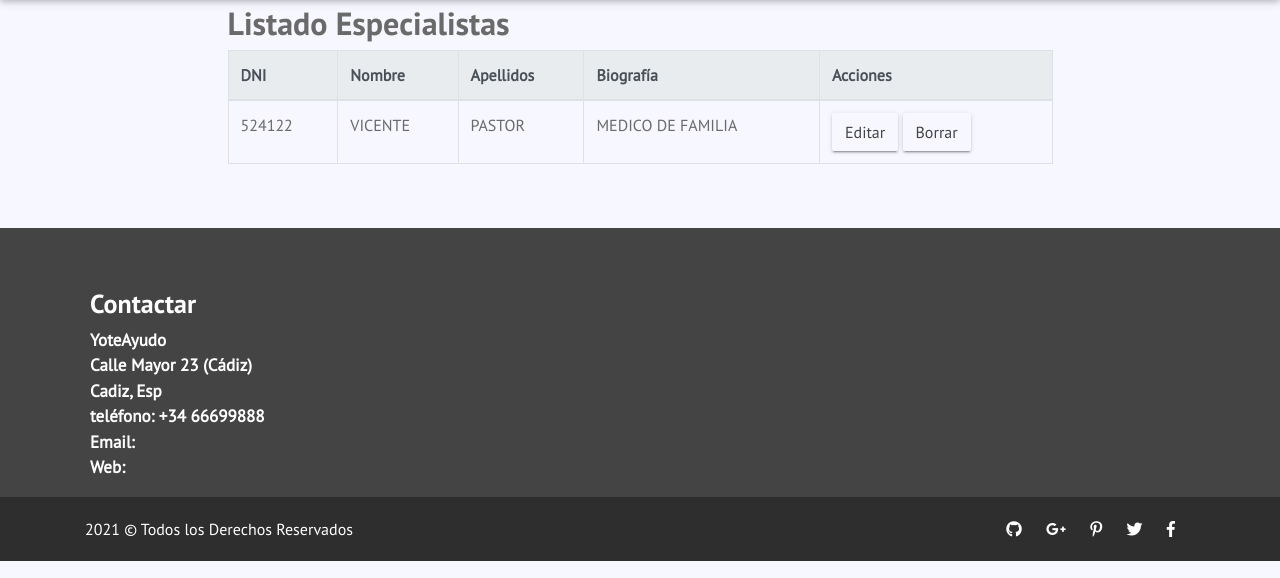
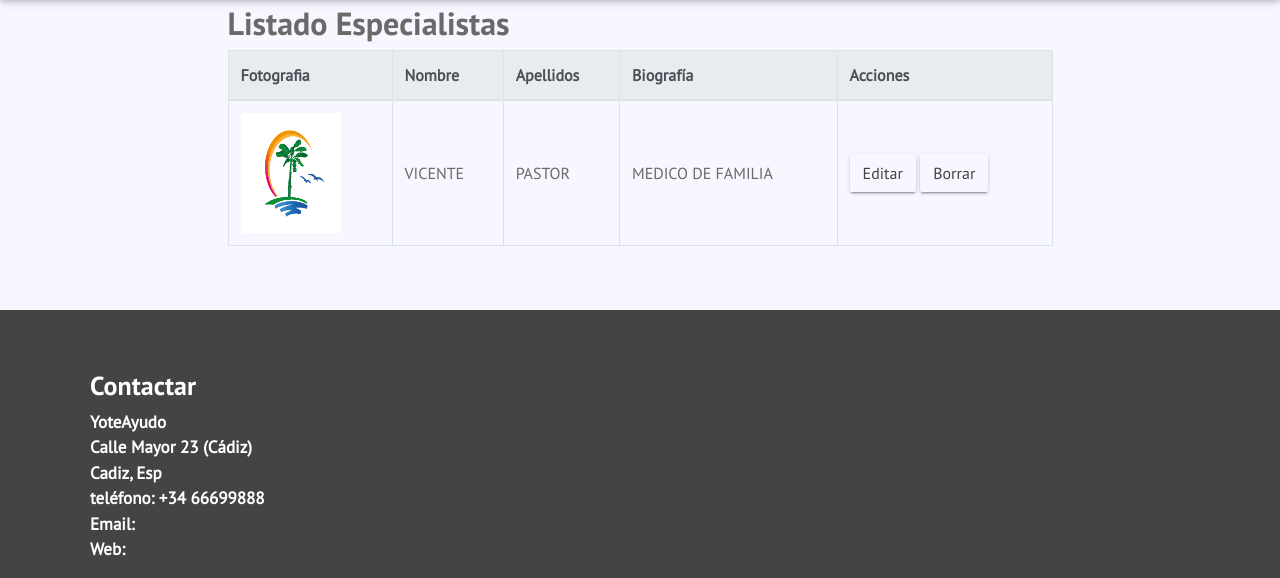
Before and after one commit to microedet/yoteayudo, a Django app: page /especialistas/ in a window 1280 px wide. Shown: the part 132-710 px from the top of the page. Run offline with Django 3.2, Linux system fonts and the light colour scheme; a user stored in the database is signed in; data comes from the database, SQL or seed files in the repository; both versions use the stored data as it was after the commit; parts of the project's set-up code (start-up, migrations or seed data) failed here and were passed over; some libraries are stand-ins or nearby versions.

Commit message:
Tabla de especialista con foto y texto centrado

```diff
--- a/core/static/core/css/style.css
+++ b/core/static/core/css/style.css
@@ -610,3 +610,13 @@
   padding-top: 0px; }
 
 /*# sourceMappingURL=style.css.map */
+/*====================================  CSS  PROPIO =================================*/
+.foto_carnet{
+  height: 30px;
+  width: 30px;
+
+}
+
+.vertical{
+  vertical-align: middle;
+}
--- a/core/templates/core/base.html
+++ b/core/templates/core/base.html
@@ -37,8 +37,8 @@
                     <li class="nav-item dropdown"><a class="dropdown-toggle nav-link" data-toggle="dropdown" aria-expanded="false" href="#">Gestión </a>
                         <div class="dropdown-menu">
                             <a class="dropdown-item" href="{% url 'especialistas' %}">Listado Especialistas</a>
-                            <!--<a class="dropdown-item" href="#">Second Item</a>
-                            <a class="dropdown-item" href="#">Third Item</a></div>-->
+                            <a class="dropdown-item" href="{% url 'solicitarcita' %}">Solicitar Cita</a>
+                            <!--<a class="dropdown-item" href="#">Third Item</a></div>-->
                     </li>
                 </ul><span class="navbar-text actions">
                     {% if not request.user.is_authenticated %}
--- a/core/templates/core/cita_form.html
+++ b/core/templates/core/cita_form.html
@@ -2,7 +2,7 @@
 {% load static %}
 {% block title %}Solicitud de Citas{% endblock %}
 {% block content %}
-    <style>label{display:none}</style>
+    <style></style>
     <br>
     <br>
     <br>
@@ -16,6 +16,9 @@
         <form action="" method="post" enctype="multipart/form-data">{% csrf_token %}
           <h3 class="mb-4">Solicitud de Citas</h3>
             {{form.as_p}}
+            <p>Fecha:</p>
+            {{form.fecha}}
+
           <p><input type="submit" class="btn btn-primary btn-block" value="Actualizar"></p>
         </form>
       </div>
--- a/core/templates/core/especialista_list.html
+++ b/core/templates/core/especialista_list.html
@@ -14,10 +14,11 @@
                     <br>
                     <br><h2>Listado Especialistas</h2>
                     <table class="table table-bordered">
+
                         <thead class="thead-light">
                         <tr>
                             {% if user.is_staff %}
-                                <th scope="col">DNI</th>
+                                <th scope="col">Fotografia</th>
                             {% else %}
                                 <th scope="col"></th>
                             {% endif %}
@@ -29,16 +30,13 @@
                         </thead>
                         <tbody>
                         {% for especialista in especialista_list %}
-                            <tr>
-                                {% if user.is_staff %}
-                                    <td>{{ especialista.dni}}</td>
-                                {% else %}
-                                    <td></td>
-                                {% endif %}
-                                <td>{{ especialista.nombre}}</td>
-                                <td>{{ especialista.apellido}}</td>
-                                <td>{{ especialista.biografia}}</td>
-                                <td>
+                            <tr style="vertical-align: middle">
+
+                                <td><img id="foto_carnet" src="{{ especialista.foto.url }}" style=" width: 100px;height: 120px"></td>
+                                <td style="vertical-align: middle">{{ especialista.nombre}}</td>
+                                <td style="vertical-align: middle">{{ especialista.apellido}}</td>
+                                <td style="vertical-align: middle">{{ especialista.biografia}}</td>
+                                <td style="vertical-align: middle">
                                     {% if user.is_staff %}
                                         <a class="btn btn-default" href="{% url 'espeupdate' pk=especialista.idUsuario_id %}" >Editar</a>
                                         <a class="btn btn-default" href="{% url 'espedelete' pk=especialista.idUsuario_id %}">Borrar</a>
--- a/core/views.py
+++ b/core/views.py
@@ -128,7 +128,7 @@
 #desde aqui el admin puede modificar el especialista
 @method_decorator(staff_member_required, name='dispatch')
 class EspeUpdateView(UpdateView):
-    model = Especialista
+    #model = Especialista
     form_class = EspecialistaUpdateForm
     success_url = reverse_lazy('especialistas')
 
```
Also changed, not shown: db.sqlite3 (added), media/core/logosinnombre_ndpMyx2.png (added), media/core/mapacisma_EHR37z5.png (added), media/core/platanera.png (added).
